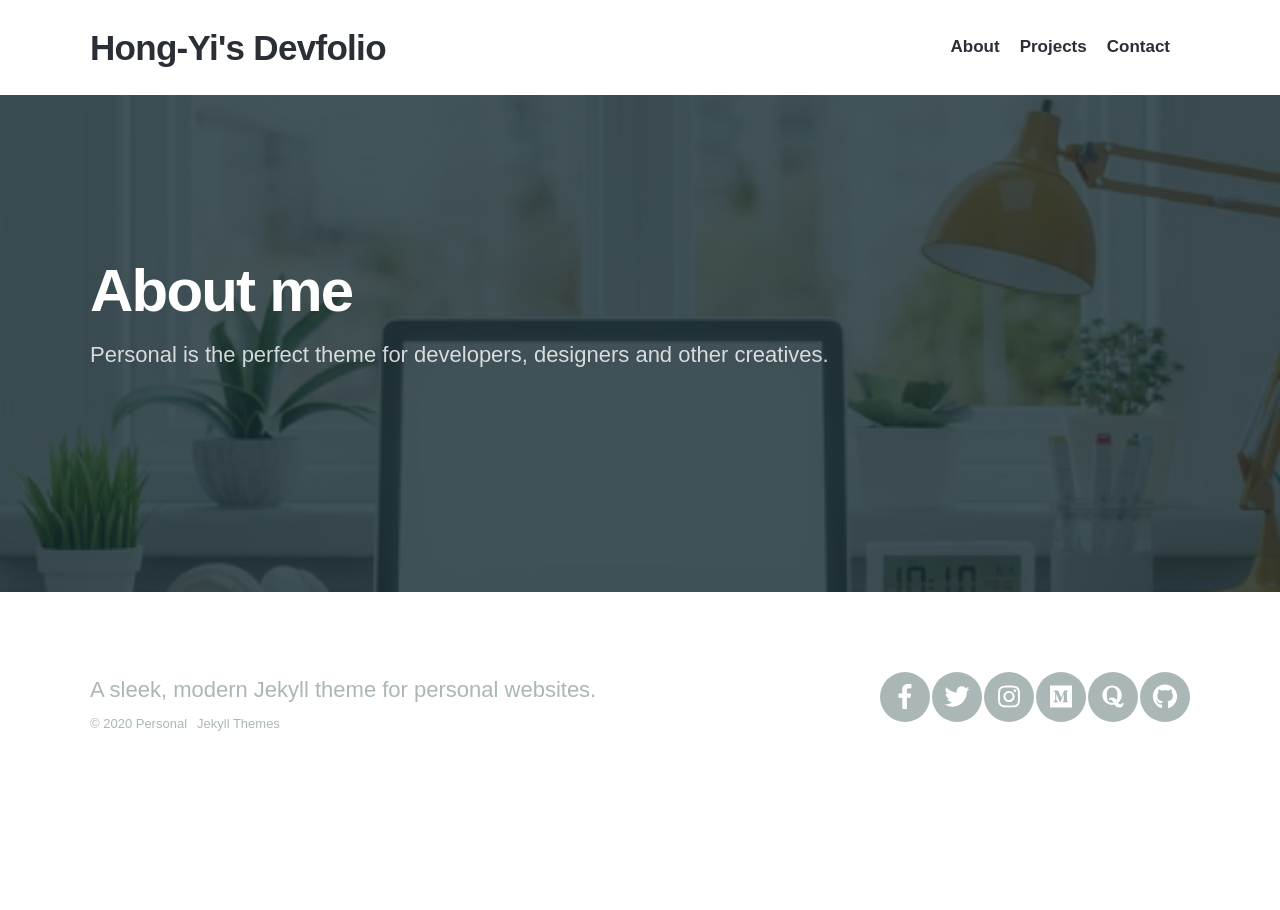
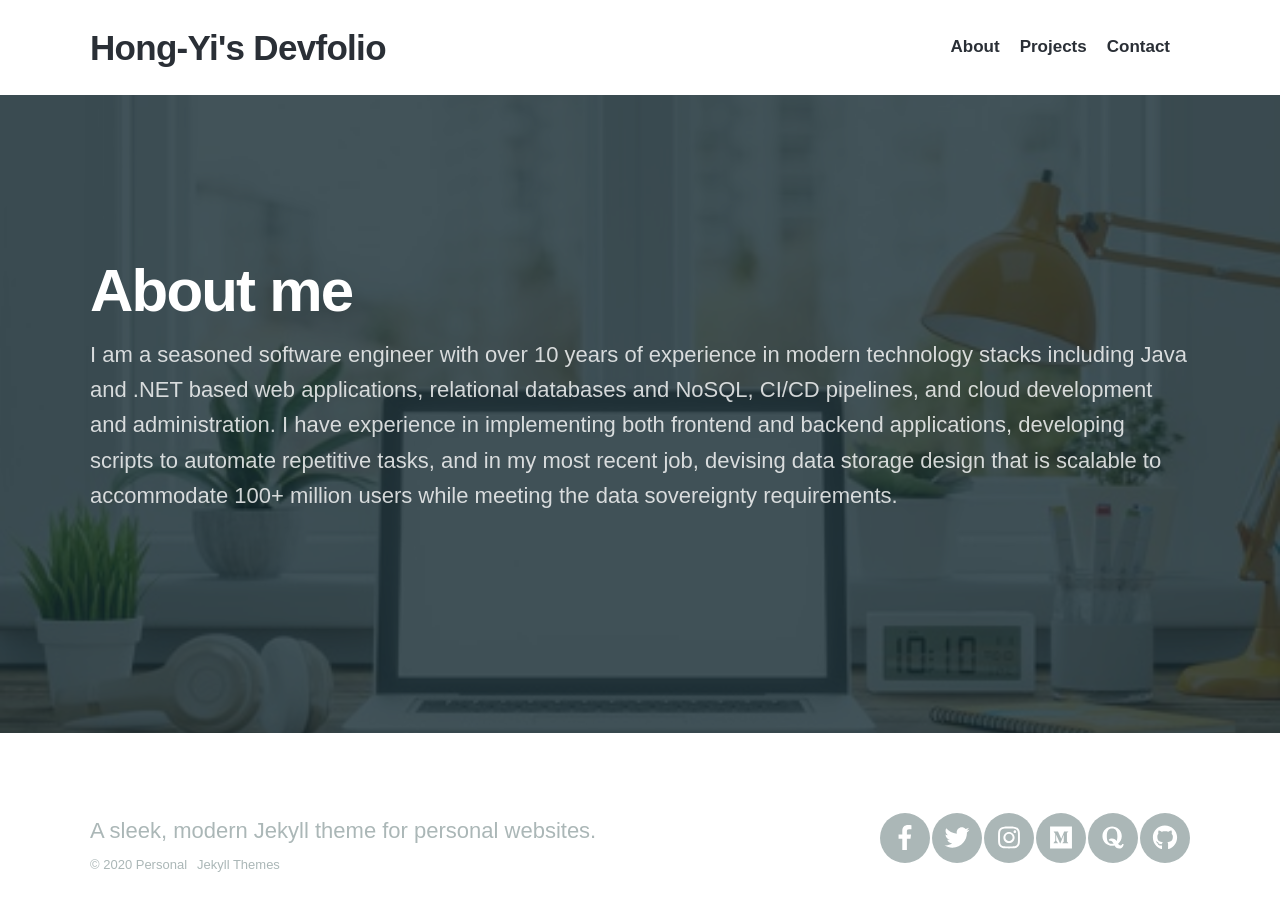
Before and after one commit to wanghy7102/devfolio, a React (Vite) app: page /about in a window 1280 px wide. Shown: the top 910 px of the page. Before the commit the page ends 810 px from the top, so only its background shows below. Built offline with nearby package versions, Linux system fonts and the light colour scheme; a web font is replaced by a local one.

Commit message:
Finish About page

```diff
--- a/src/about/Hero.jsx
+++ b/src/about/Hero.jsx
@@ -13,8 +13,14 @@ const Hero = () => {
       <div className="wrap">
         <h1>About me</h1>
         <p>
-          Personal is the perfect theme for developers, designers and other
-          creatives.
+          I am a seasoned software engineer with over 10 years of experience in
+          modern technology stacks including Java and .NET based web
+          applications, relational databases and NoSQL, CI/CD pipelines, and
+          cloud development and administration. I have experience in
+          implementing both frontend and backend applications, developing
+          scripts to automate repetitive tasks, and in my most recent job,
+          devising data storage design that is scalable to accommodate 100+
+          million users while meeting the data sovereignty requirements.
         </p>
       </div>
     </section>
```
